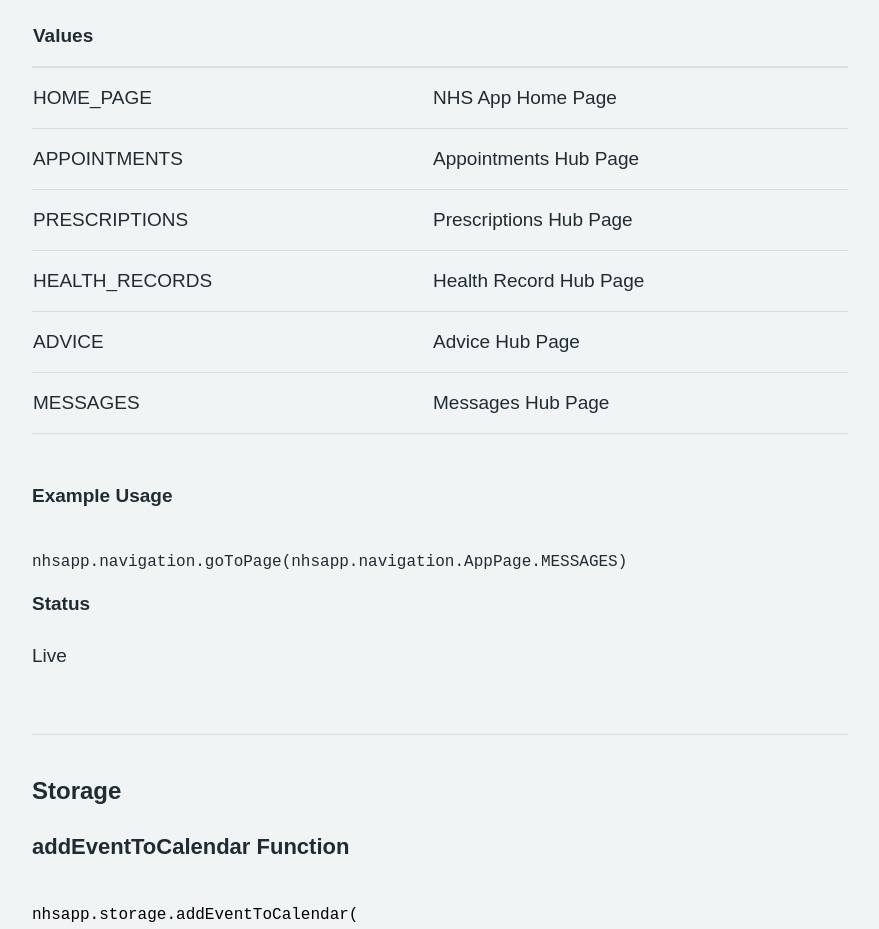
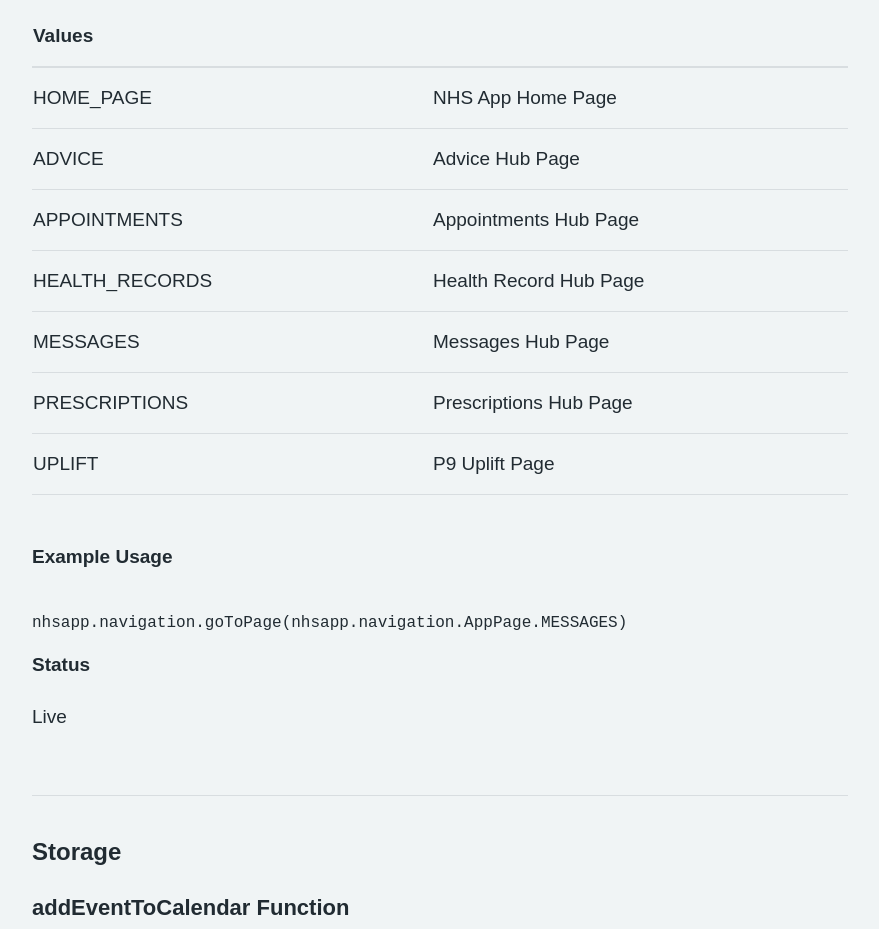
Before and after one commit to nhsconnect/nhsapp-developer-documentation, an Eleventy site: page src/js-api-specification.md in a window 1280 px wide. Shown: the part 2580-3509 px from the top of the page, without its empty margins (342-1221 px from the left). Built offline with nearby package versions, Linux system fonts and the light colour scheme; Eleventy itself is replaced by a stand-in of ours; code samples lack their colours; files that its build step writes are made by us from their sources; a web font is replaced by a local one.

Commit message:
NHSO-14977: Add Go to UPLIFT page

```diff
--- a/src/js-api-specification.md
+++ b/src/js-api-specification.md
@@ -80,11 +80,12 @@
 | Values              |                                                                                                                                                                |
 |-------------------------|----------------------------------------------------------------------------------------------------------------------------------------------------------------------------------|
 | HOME_PAGE               | NHS App Home Page                                                                                                           |
-| APPOINTMENTS            | Appointments Hub Page                                                                                                           |
-| PRESCRIPTIONS           | Prescriptions Hub Page                                                                                                           |
-| HEALTH_RECORDS          | Health Record Hub Page                                                                                                           |
 | ADVICE                  | Advice Hub Page                                                                                                             |
+| APPOINTMENTS            | Appointments Hub Page                                                                                                       |
+| HEALTH_RECORDS          | Health Record Hub Page                                                                                                      |
 | MESSAGES                | Messages Hub Page                                                                                                           |
+| PRESCRIPTIONS           | Prescriptions Hub Page                                                                                                      |
+| UPLIFT                  | P9 Uplift Page                                                                                                              |
 
 
 ##### Example Usage
```
